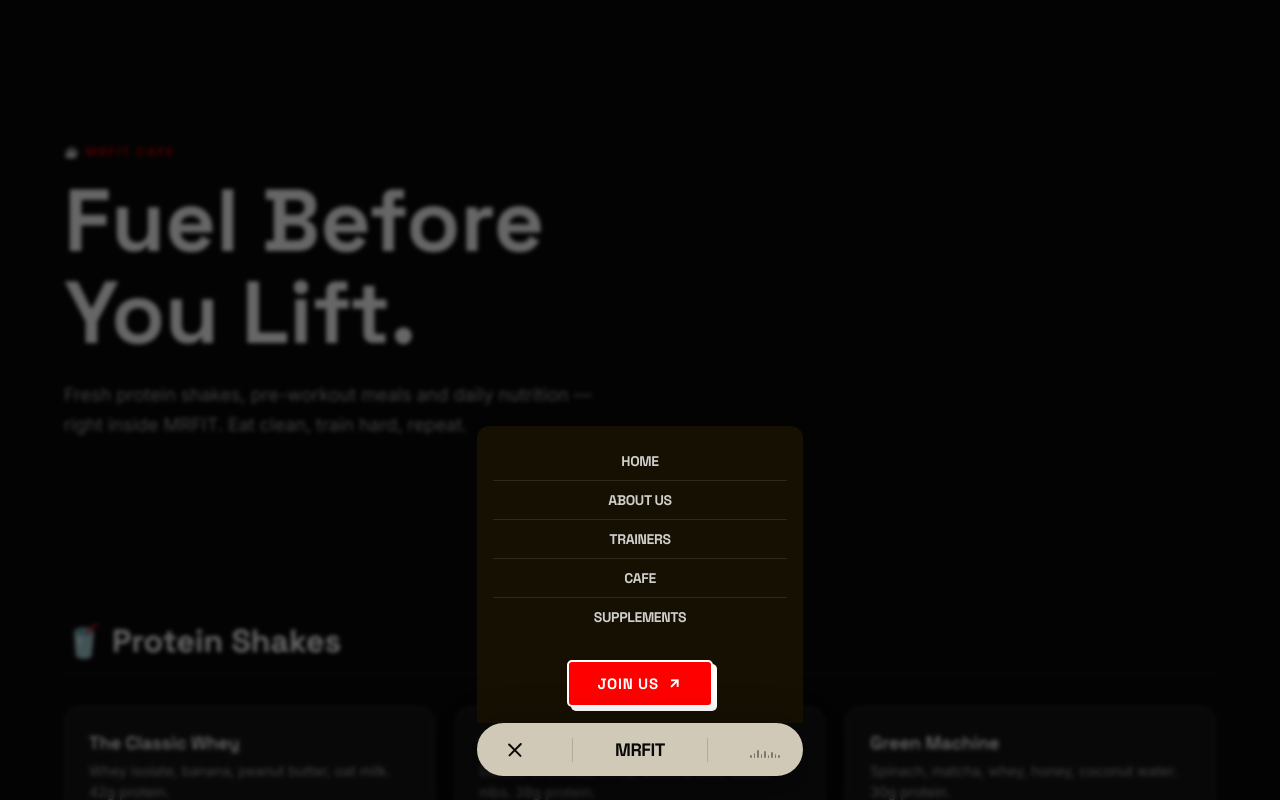
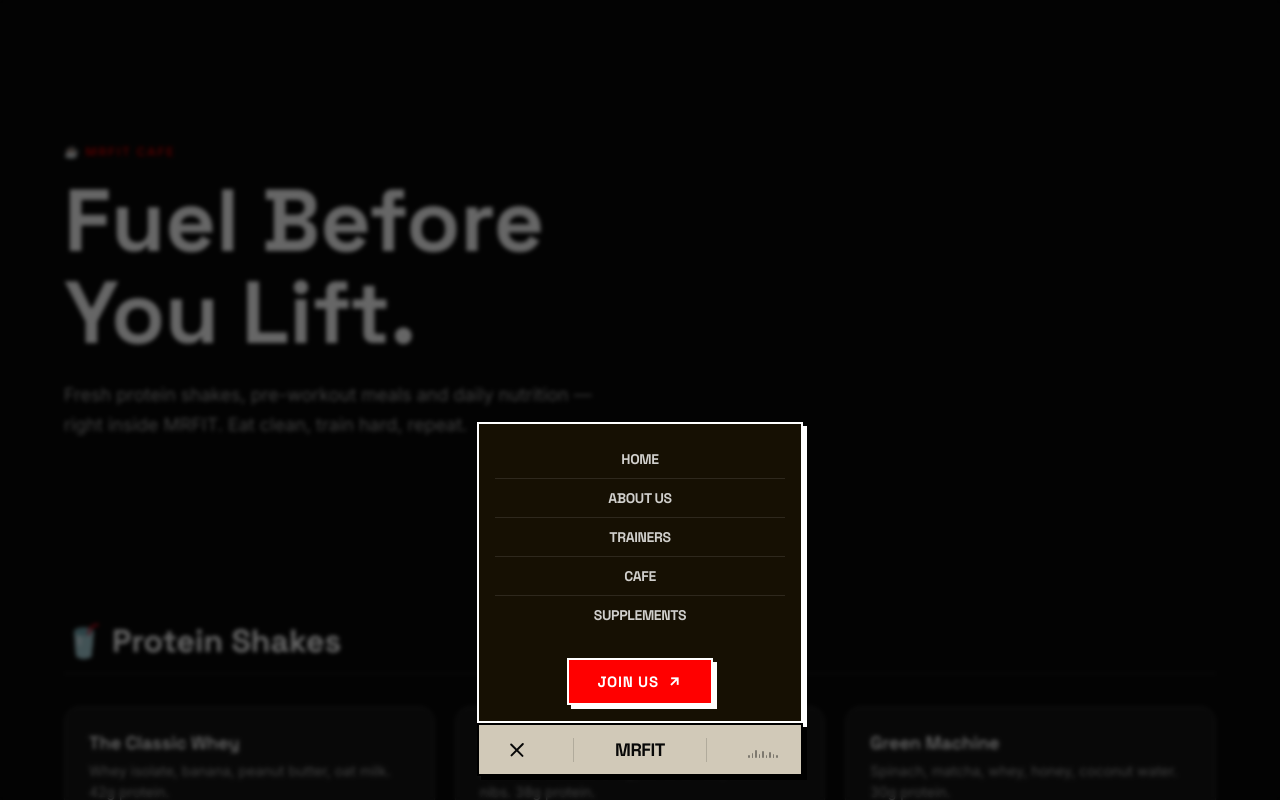
Before and after one commit to meowkiteow/mrfit, a plain HTML site: page cafe.html in a window 1280 px wide. Both pictures are taken after a click on the button 515 px from the left and 749 px from the top of the page. Shown: the top 800 px of the page. Drawn offline with nearby package versions, Linux system fonts and the light colour scheme.

Commit message:
Apply Neobrutalist style to navbar and CTA buttons (0px radius, sharp box-shadow)

```diff
--- a/style.css
+++ b/style.css
@@ -708,7 +708,7 @@ body {
         height: 48px;
         bottom: 16px;
         padding: 0 18px;
-        border-radius: 100px;
+        border-radius: 0;
     }
 
     .nav-logo {
@@ -755,12 +755,13 @@ body {
     height: 53px;
     background-color: #d1c9b8;
     color: #030303;
-    border-radius: 100px;
+    border-radius: 0;
+    border: 2px solid #000000;
     display: flex;
     align-items: center;
     justify-content: space-between;
     padding: 0 24px;
-    box-shadow: 0 10px 40px rgba(0, 0, 0, 0.5);
+    box-shadow: 4px 4px 0px 0px #000000;
     opacity: 1;
     transition: transform 0.4s ease, opacity 0.4s ease;
 }
@@ -870,7 +871,9 @@ body {
     transform: translateX(-50%) translateY(100%);
     width: 326px;
     background-color: rgb(22, 16, 3);
-    border-radius: 12px 12px 0 0;
+    border-radius: 0;
+    border: 2px solid #ffffff;
+    box-shadow: 4px 4px 0px 0px #ffffff;
     overflow: hidden;
     opacity: 0;
     pointer-events: none;
@@ -2315,7 +2318,7 @@ body {
     background: var(--red-accent) !important;
     color: #ffffff !important;
     border: 2px solid #ffffff !important;
-    border-radius: 5px !important;
+    border-radius: 0 !important;
     font-family: var(--font-heading) !important;
     font-size: 15px !important;
     font-weight: 700 !important;
```
